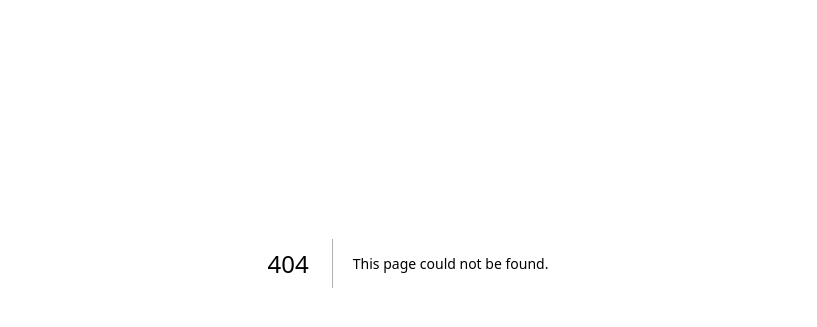
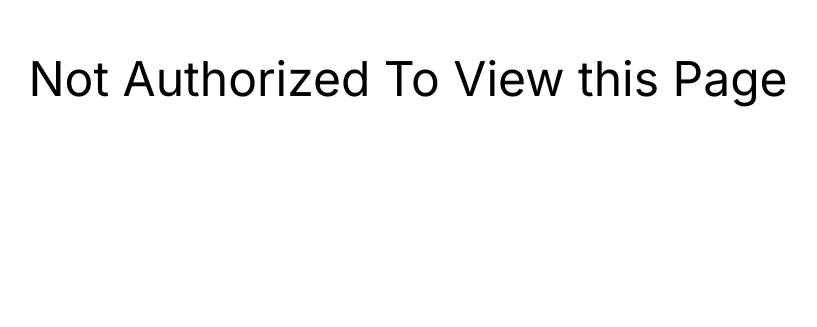
Before and after one commit to Lumenave-International-limited/cyberark-nodejs, a Next.js app in the folder client/: page /not-authorized in a window 1280 px wide. Before the commit this address had no page. Shown: the part 137-464 px from the top of the page, without its empty margins (232-1049 px from the left). Built offline with nearby package versions, Linux system fonts and the light colour scheme.

Commit message:
Protect Dashboard+

```diff
--- a/client/app/dashboard/page.js
+++ b/client/app/dashboard/page.js
@@ -9,7 +9,7 @@ const Dashboard = () => {
   const { user } = useAppContext();
 
   useLayoutEffect(() => {
-    if (!user) route.push("/register");
+    if (!user) route.push("/not-authorized");
   }, [user, route]);
 
   return <div>Dashboard</div>;
--- a/client/app/error/page.js
+++ /dev/null
@@ -1,7 +0,0 @@
-import React from "react";
-
-const ErrorPage = () => {
-  return <div>Error Page</div>;
-};
-
-export default ErrorPage;
--- /dev/null
+++ b/client/app/not-authorized/page.js
@@ -0,0 +1,11 @@
+import React from "react";
+
+const NotAuthorizedPage = () => {
+  return (
+    <div className="my-48 mx-auto text-center text-5xl">
+      Not Authorized To View this Page
+    </div>
+  );
+};
+
+export default NotAuthorizedPage;
```
